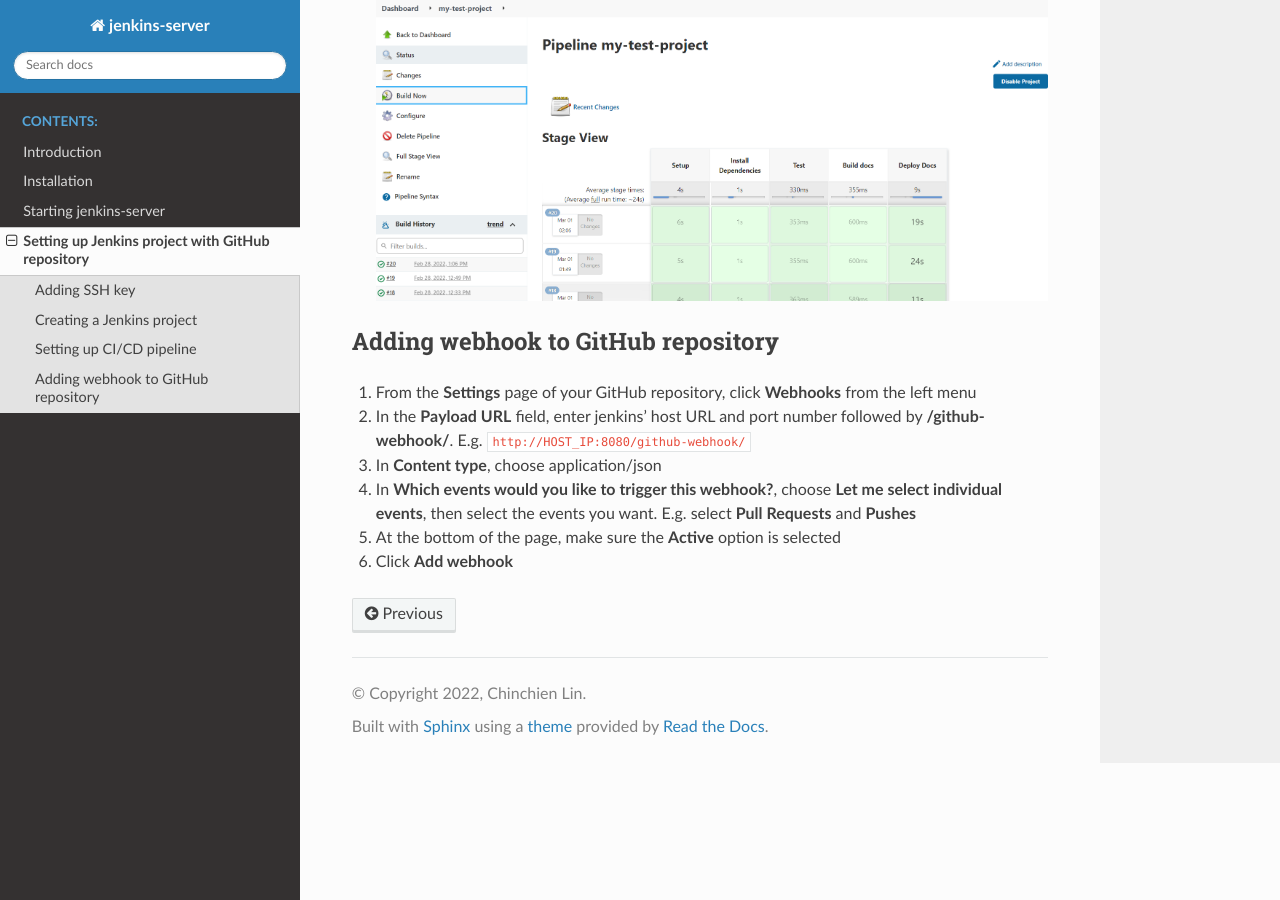
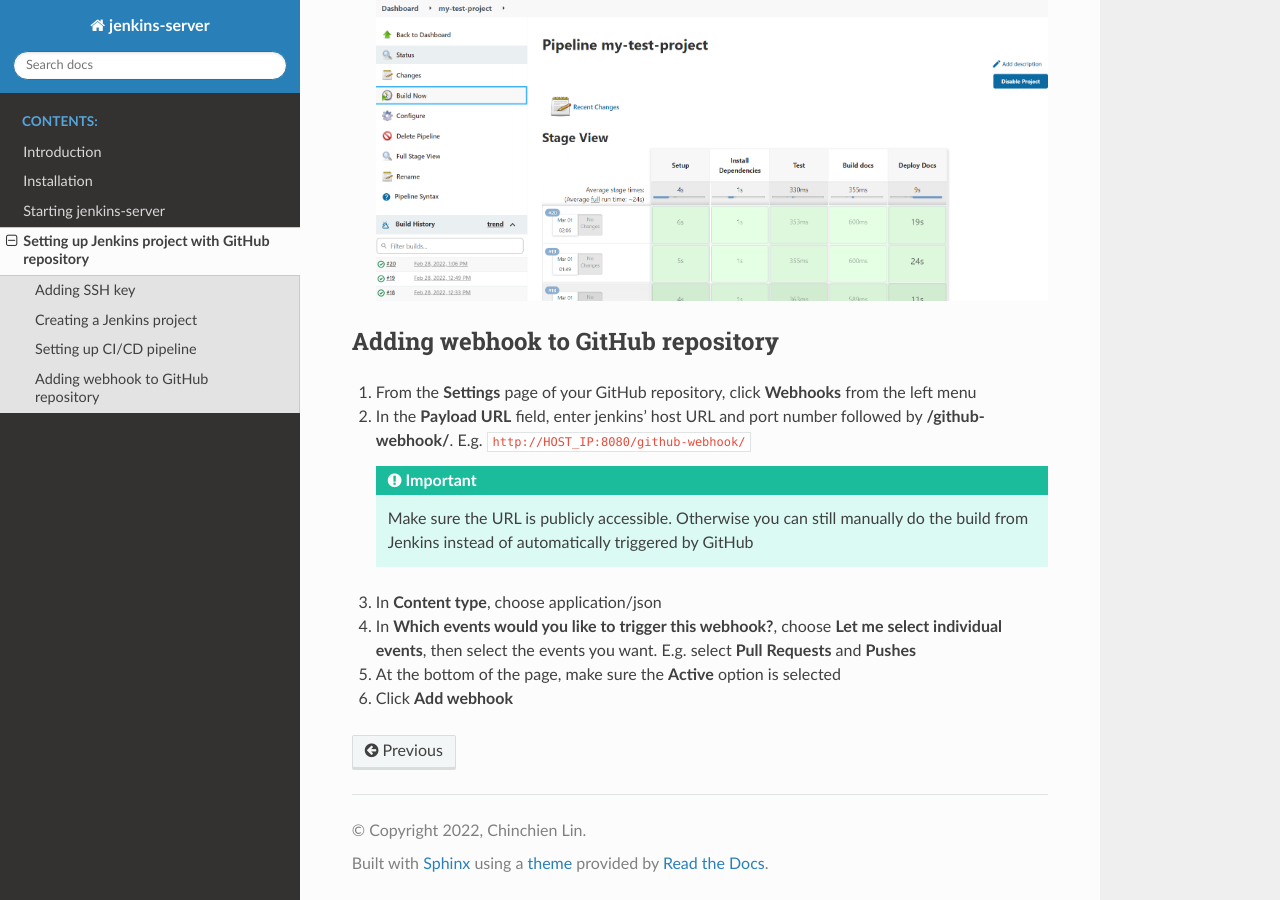
Before and after one commit to LIN810116/jenkins-server, a Sphinx documentation site: the page built from docs/source/setting_up_jenkins_project_with_github_repository.rst, in a window 1280 px wide and 900 px high, scrolled down 4440 px. Built offline with Sphinx 7.4.7 and the Read the Docs theme 2.0.0, drawn with Linux system fonts in a browser that asks for light colours.

Commit message:
Update docs

```diff
--- a/docs/source/setting_up_jenkins_project_with_github_repository.rst
+++ b/docs/source/setting_up_jenkins_project_with_github_repository.rst
@@ -164,6 +164,11 @@
 
 #. From the **Settings** page of your GitHub repository, click **Webhooks** from the left menu
 #. In the **Payload URL** field, enter jenkins' host URL and port number followed by **/github-webhook/**. E.g. ``http://HOST_IP:8080/github-webhook/``
+
+   .. important::
+
+      Make sure the URL is publicly accessible. Otherwise you can still manually do the build from Jenkins instead of automatically triggered by GitHub
+
 #. In **Content type**, choose application/json
 #. In **Which events would you like to trigger this webhook?**, choose **Let me select individual events**, then select the events you want. E.g. select **Pull Requests** and **Pushes**
 #. At the bottom of the page, make sure the **Active** option is selected
```
